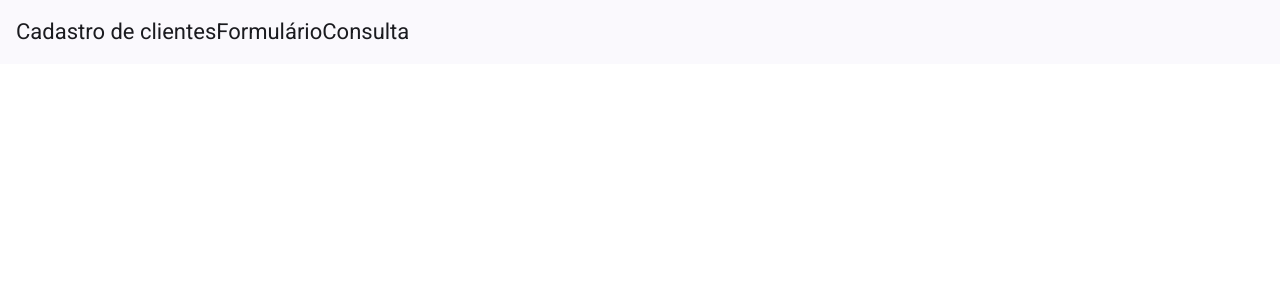
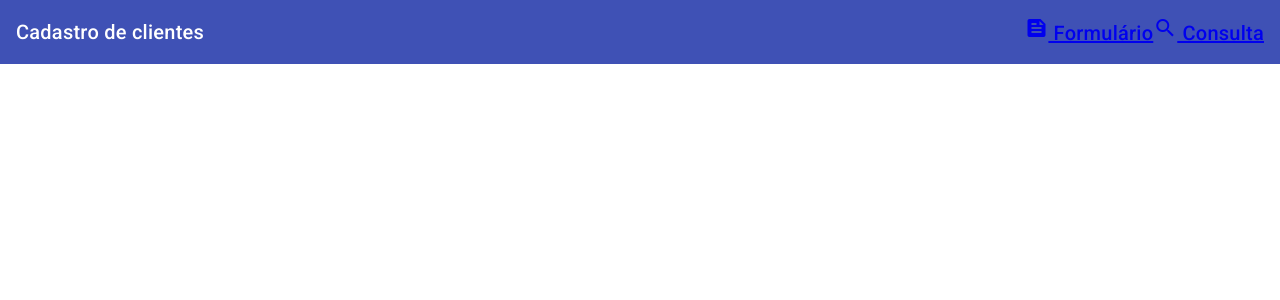
Before and after one commit to softwarefoundation/cadastro-clientes-angular-material, an Angular app: page / in a window 1280 px wide. Shown: the top 300 px of the page. Built offline with nearby package versions, Linux system fonts and the light colour scheme.

Commit message:
26. Router Link e Material Icons

```diff
--- a/angular.json
+++ b/angular.json
@@ -27,7 +27,7 @@
               }
             ],
             "styles": [
-              "@angular/material/prebuilt-themes/azure-blue.css",
+              "@angular/material/prebuilt-themes/indigo-pink.css",
               "src/styles.css"
             ],
             "scripts": []
--- a/src/app/app.component.css
+++ b/src/app/app.component.css
@@ -0,0 +1,3 @@
+.spacer {
+    flex: 1 1 auto;
+}
--- a/src/app/app.component.html
+++ b/src/app/app.component.html
@@ -1,7 +1,11 @@
 <mat-toolbar color="primary">
     <span>Cadastro de clientes</span>
     <span class="spacer"></span>
-    <a>Formulário</a>
-    <a>Consulta</a>
+    <a routerLink="/cadastro">
+        <mat-icon fontIcon="feed"></mat-icon>
+        Formulário</a>
+    <a routerLink="/consulta">
+        <mat-icon fontIcon="search"></mat-icon>
+        Consulta</a>
 </mat-toolbar>
 <router-outlet></router-outlet>
--- a/src/app/app.component.ts
+++ b/src/app/app.component.ts
@@ -1,11 +1,11 @@
 import {Component} from '@angular/core';
-import {RouterOutlet} from '@angular/router';
-import {MatButton} from "@angular/material/button";
+import {RouterLink, RouterOutlet} from '@angular/router';
 import {MatToolbar} from "@angular/material/toolbar";
+import {MatIconModule} from "@angular/material/icon";
 
 @Component({
     selector: 'app-root',
-    imports: [RouterOutlet, MatButton, MatToolbar],
+    imports: [RouterOutlet, RouterLink, MatToolbar, MatIconModule],
     templateUrl: './app.component.html',
     styleUrl: './app.component.css',
     standalone: true
```
